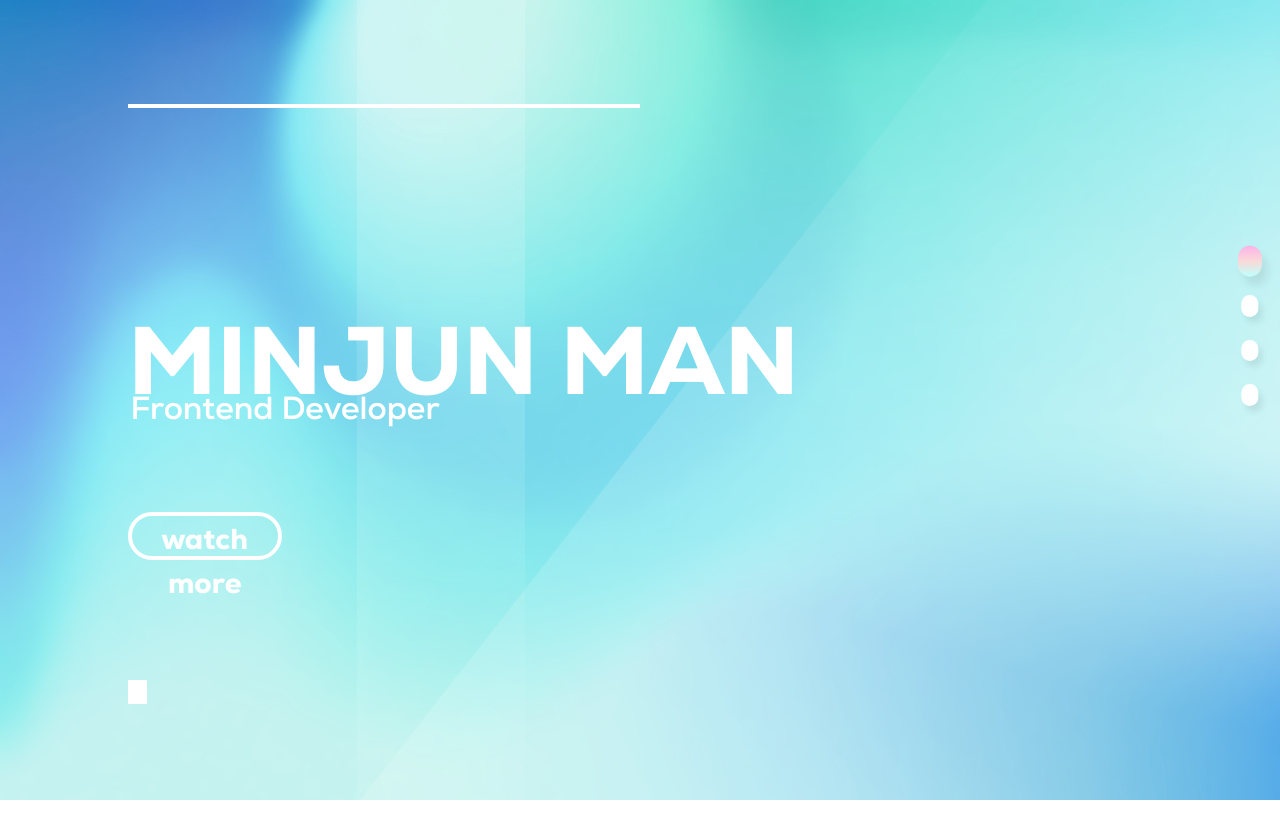
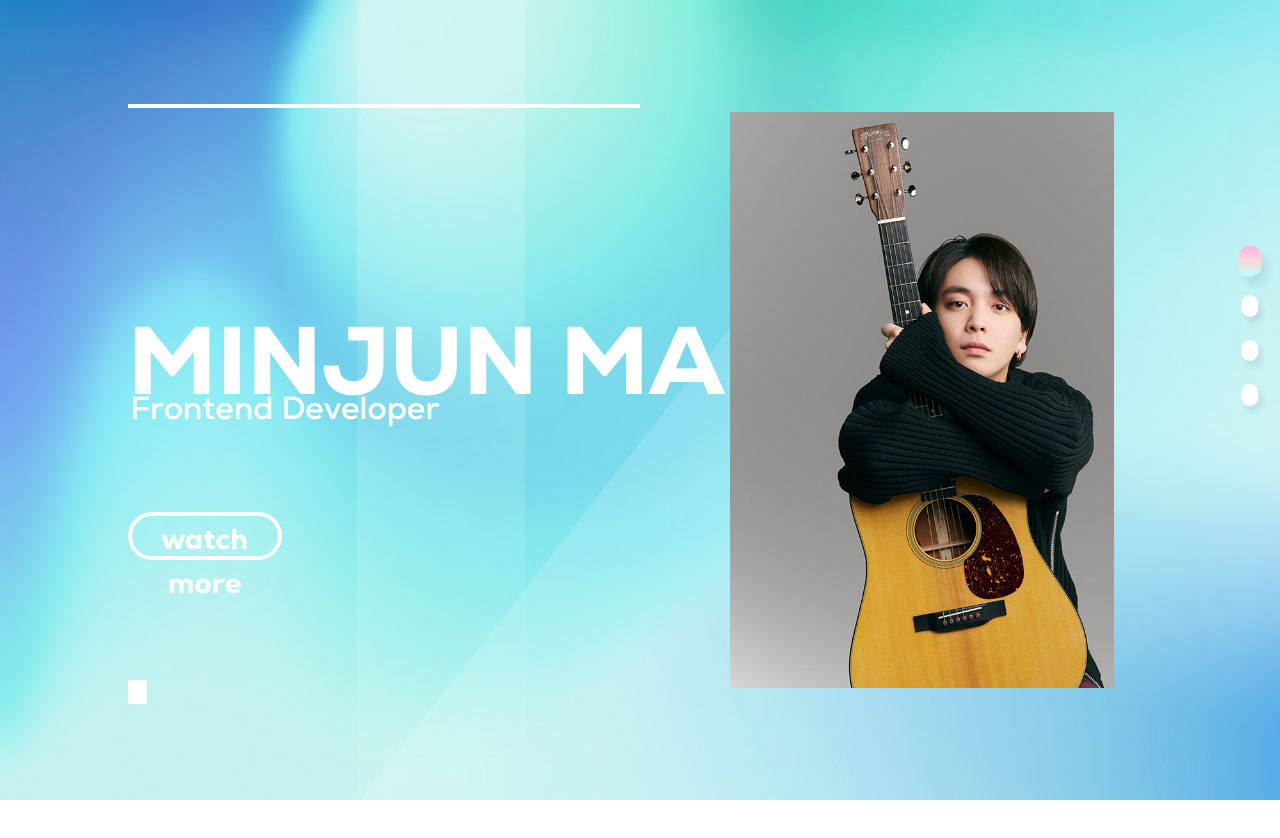
Before and after one commit to B-KJS26/Port, a React (Create React App) app: page / in a window 1280 px wide. Shown: the top 838 px of the page. Built offline with nearby package versions, Linux system fonts and the light colour scheme.

Commit message:
FIXED :: 메인화면 안 나오던 오류 수정

```diff
--- a/src/pages/Main/Main.tsx
+++ b/src/pages/Main/Main.tsx
@@ -12,11 +12,23 @@ export default function Main() {
             <Title>MINJUN MAN</Title>
             <Subtitle>Frontend Developer</Subtitle>
             <Morebutton onClick={nexted}>watch more</Morebutton>
+            <CircleB></CircleB>
             <DecoBox></DecoBox>
-            <Circlebg></Circlebg>
         </Maining>
     );
 }
+
+const CircleB = styled.div`
+    position: absolute;
+    width: 30vw;
+    height: 72vh;
+    margin-left: 57vw;
+    margin-top: 14vh;
+    background-color: black;
+    background-image: url(${Profilepic});
+    background-size: cover;
+    z-index: 3;
+`
 
 
 const Maining = styled.div`
@@ -66,15 +78,7 @@ const Subtitle = styled.h1`
     font-size: 2rem;
     color: white;
 `
-const Circlebg = styled.div`
-    position: absolute;
-    width: 30rvw;
-    height: 72vh;
-    margin-left: 57vw;
-    margin-top: 14vh;
-    background-image: url(${Profilepic});
-    background-size: cover;
-`
+
 
 const Morebutton = styled.button`
     position: absolute;
```
Also changed, not shown: src/images/profile.webp (deleted).
